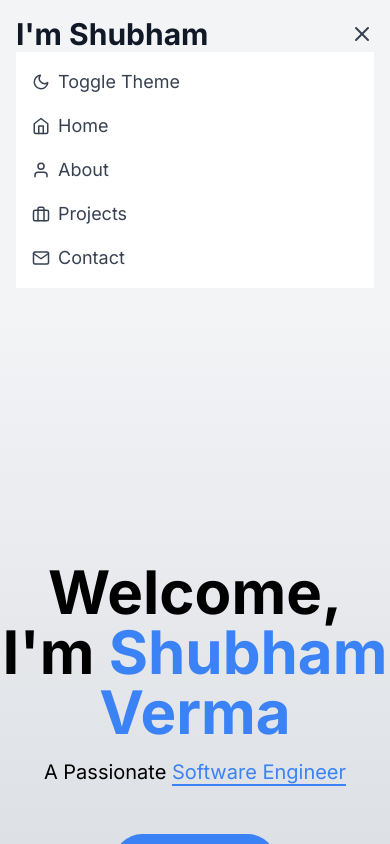
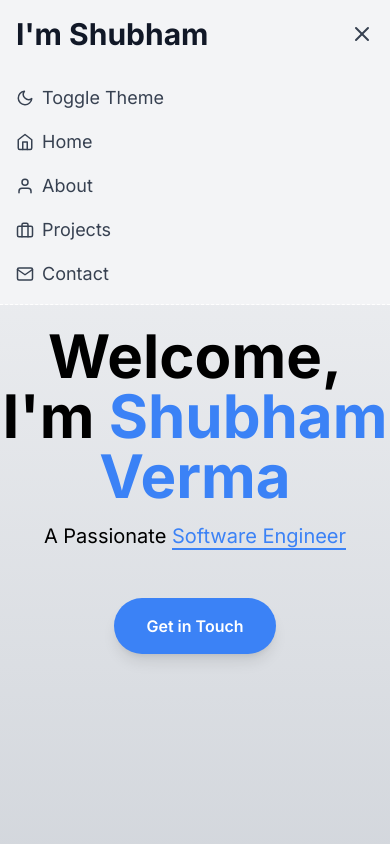
Before and after one commit to shubhamverma8991/portfolio2024, a React (Create React App) app: page / in a window 390 px wide. Both pictures are taken after a click on the button 362 px from the left and 34 px from the top of the page. Shown: the top 844 px of the page. Built offline with nearby package versions, Linux system fonts and the light colour scheme.

Commit message:
Hero.js CSS Updated

```diff
--- a/src/components/Navbar.jsx
+++ b/src/components/Navbar.jsx
@@ -15,7 +15,7 @@ const Navbar = ({ toggleTheme }) => {
   };
 
   return (
-    <nav className="p-4 dark:bg-gray-900 bg-gray-100 sticky top-0 z-50 transition-colors duration-300">
+    <nav className="relative p-4 dark:bg-gray-900 bg-gray-100 sticky top-0 z-50 transition-colors duration-300">
       <div className="container mx-auto flex justify-between items-center">
         {/* Logo Section */}
         <Link to="/" className="md:hidden text-3xl font-bold text-gray-900 dark:text-gray-100 transition-colors duration-300">
@@ -83,7 +83,7 @@ const Navbar = ({ toggleTheme }) => {
 
       {/* Mobile Menu */}
       {isMenuOpen && (
-        <ul className="md:hidden bg-white dark:bg-black p-4 space-y-4 transition-colors duration-300">
+        <ul className="md:hidden absolute top-full left-0 w-full bg-gray-100 dark:bg-gray-900 border-b border-white border-dashed p-4 space-y-4 transition-colors duration-300 z-40">
           <li>
             <button
               onClick={() => {
```
